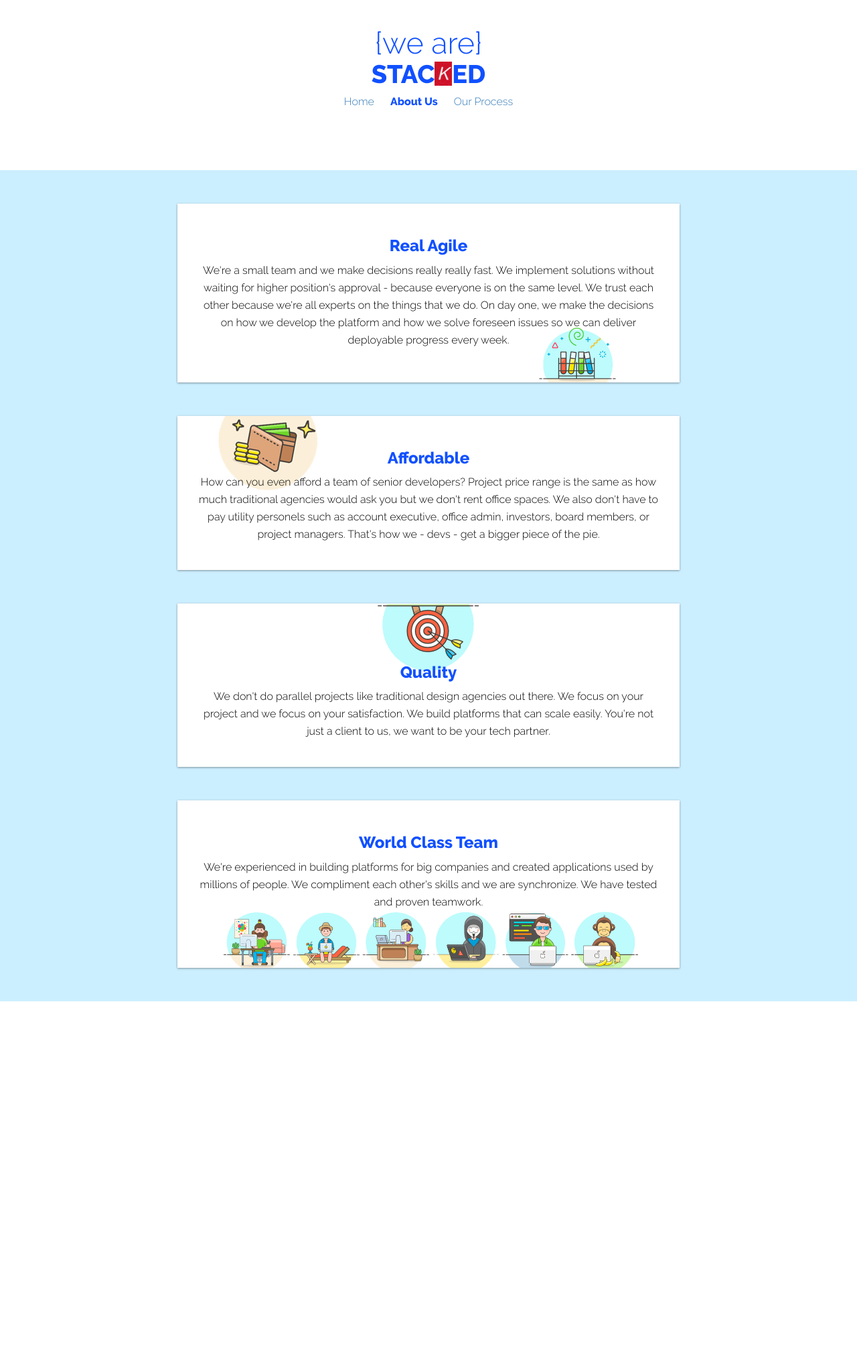
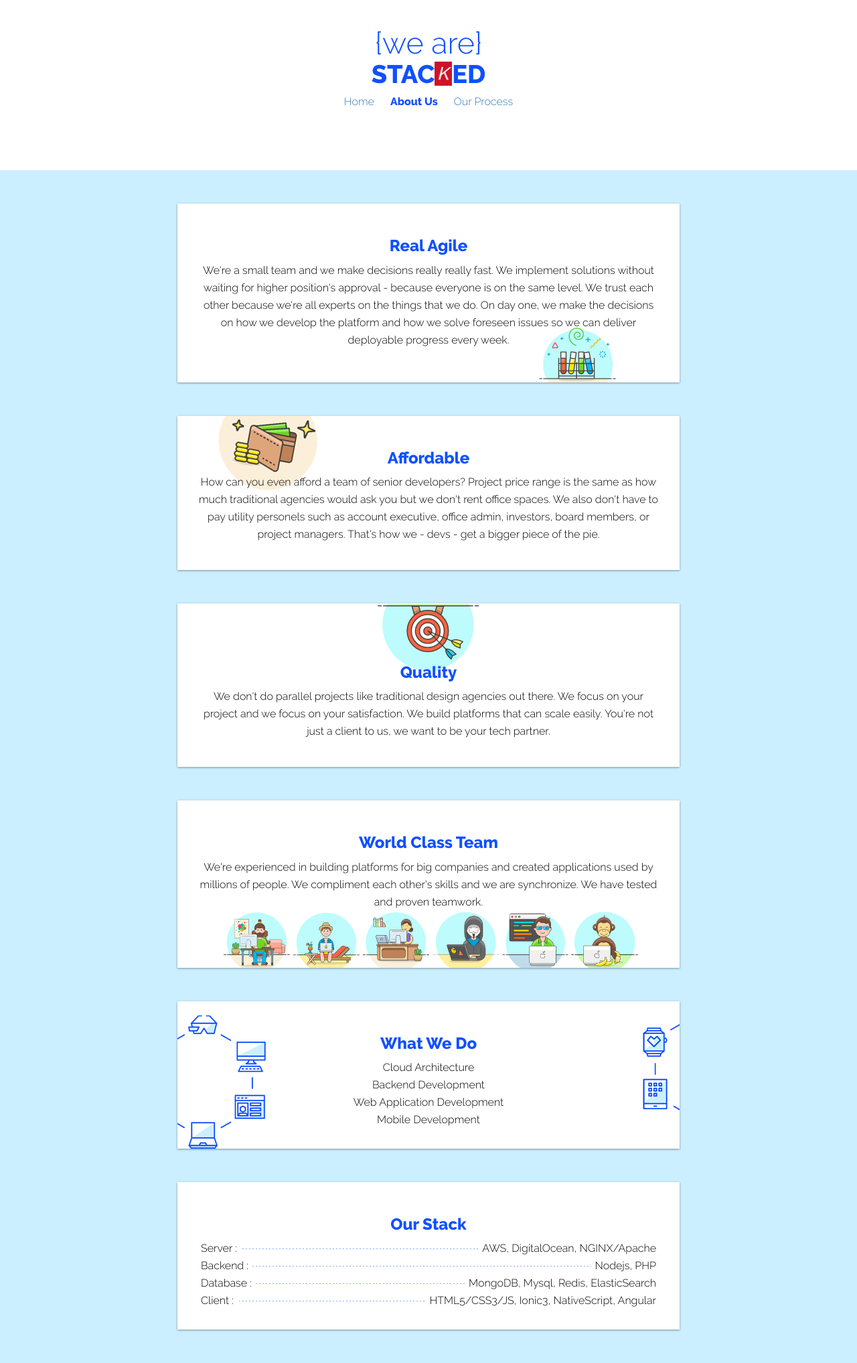
Before and after one commit to codingpajamas/codingpajamas.github.io, a Jekyll site: the page demos/wearestacked/about.html, which Jekyll copies as it is, in a window 1280 px wide. Shown: the whole page at 67% size. Built offline with Jekyll 4.4.1, drawn with Linux system fonts in a browser that asks for light colours; before the commit the page ends 1495 px from its top, so only the background shows below that.

Commit message:
update demos

```diff
--- a/demos/wearestacked/about.html
+++ b/demos/wearestacked/about.html
@@ -89,6 +89,34 @@
 			 				<p>We're experienced in building platforms for big companies and created applications used by millions of people. We compliment each other's skills and we are synchronize. We have tested and proven teamwork.</p>
 			 			</div>
 		 			</div>
+
+		 			<div class="about-section-wrap clearfix">
+		 				<div class="about-section-5b">
+		 					<div class="about-section about-section-5">
+				 				<h3 class="font-bold blue-text">What We Do</h3>
+				 				<ul class="tech-offer">
+				 					<li>Cloud Architecture</li>
+									<li>Backend Development</li>
+									<li>Web Application Development</li>
+									<li>Mobile Development</li>
+				 				</ul>
+			 				</div>
+				 		</div>
+		 			</div>
+
+		 			<div class="about-section-wrap clearfix">
+		 				<div class="about-section-6b">
+		 					<div class="about-section about-section-6">
+				 				<h3 class="font-bold blue-text">Our Stack</h3>
+				 				<ul class="tech-stack">
+				 					<li class="clearfix"><span>Server :</span> <span class="pull-right">AWS, DigitalOcean, NGINX/Apache</span></li>
+									<li class="clearfix"><span>Backend :</span> <span class="pull-right">Nodejs, PHP</span></li>
+									<li class="clearfix"><span>Database :</span> <span class="pull-right">MongoDB, Mysql, Redis, ElasticSearch</span></li>
+									<li class="clearfix"><span>Client :</span> <span class="pull-right">HTML5/CSS3/JS, Ionic3, NativeScript, Angular</span></li>
+				 				</ul>
+			 				</div>
+				 		</div>
+		 			</div>
 				</div>
 			</div>
 		</div>
--- a/demos/wearestacked/assets/css/light.css
+++ b/demos/wearestacked/assets/css/light.css
@@ -167,10 +167,36 @@ body {
 	background: url(../images/about/4.png) no-repeat #fff 50% 100%;
 	padding-bottom: 75px;
 }
+.about-section-5 {
+	background: url(../images/about/5.a.png) no-repeat 100% 0%;
+}
+.about-section-5b {
+	background: url(../images/about/5.b.png) no-repeat #fff 0% 100%;
+}
+.about-section.about-section-6 ul {
+	text-align: left;
+}
 
 .about-section-wrap {
 	position: relative;
 	padding-top: 50px;
+}
+
+.tech-stack,
+.tech-offer,
+.tech-stack li,
+.tech-offer li {
+	margin: 0;
+	padding: 0;
+	list-style: none;
+}
+
+.tech-stack li {
+	background: url(../images/about/dot.png) repeat-x 50%;
+}
+.tech-stack li span {
+	background: #fff;
+	padding: 0 5px;
 }
 
 
@@ -227,8 +253,30 @@ body {
 	}
 }
 
+@media (max-width: 500px) {
+	.tech-stack li {
+		background: transparent !important;
+		margin-bottom: 10px;
+	}
+	.tech-stack li span.pull-right {
+		float: none !important;
+	}
+
+	.about-section-5 {
+		background: url(../images/about/5.a.png) no-repeat 100% 0%;
+	}
+	.about-section-5b {
+		background: url(../images/about/5.b.png) no-repeat #fff -30px 100%;
+	}
+}
+
 @media (max-width: 400px) {
-
+	.about-section-5b {
+		background: url(../images/about/5.b.png) no-repeat #fff -70px 100%;
+	}
+	.tech-stack li span {
+		padding: 0;
+	}
 }
 
 /* from small view and less*/
```
Also changed, not shown: demos/wearestacked/assets/images/about/5.a.png (added), demos/wearestacked/assets/images/about/5.b.png (added), demos/wearestacked/assets/images/about/dot.png (added).
